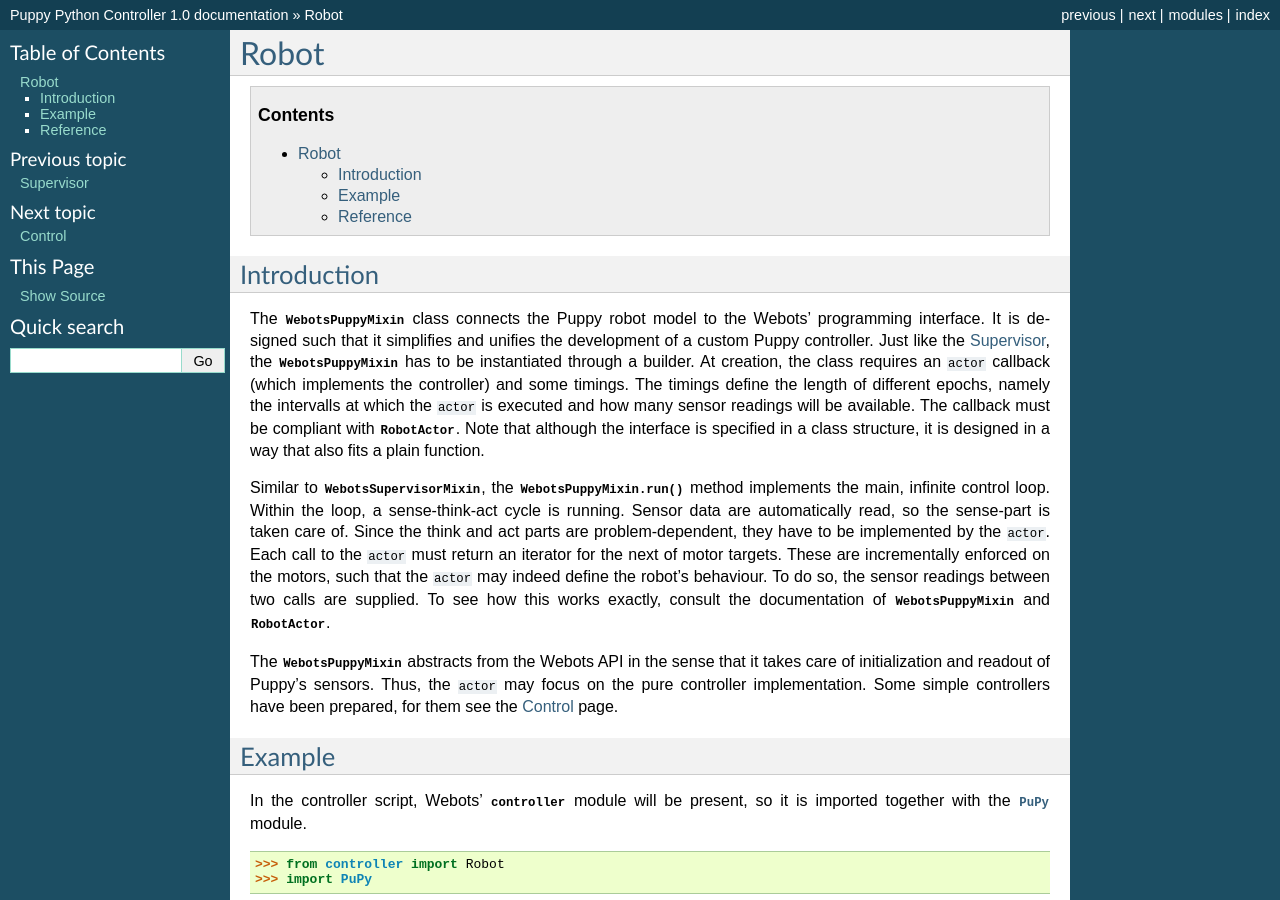
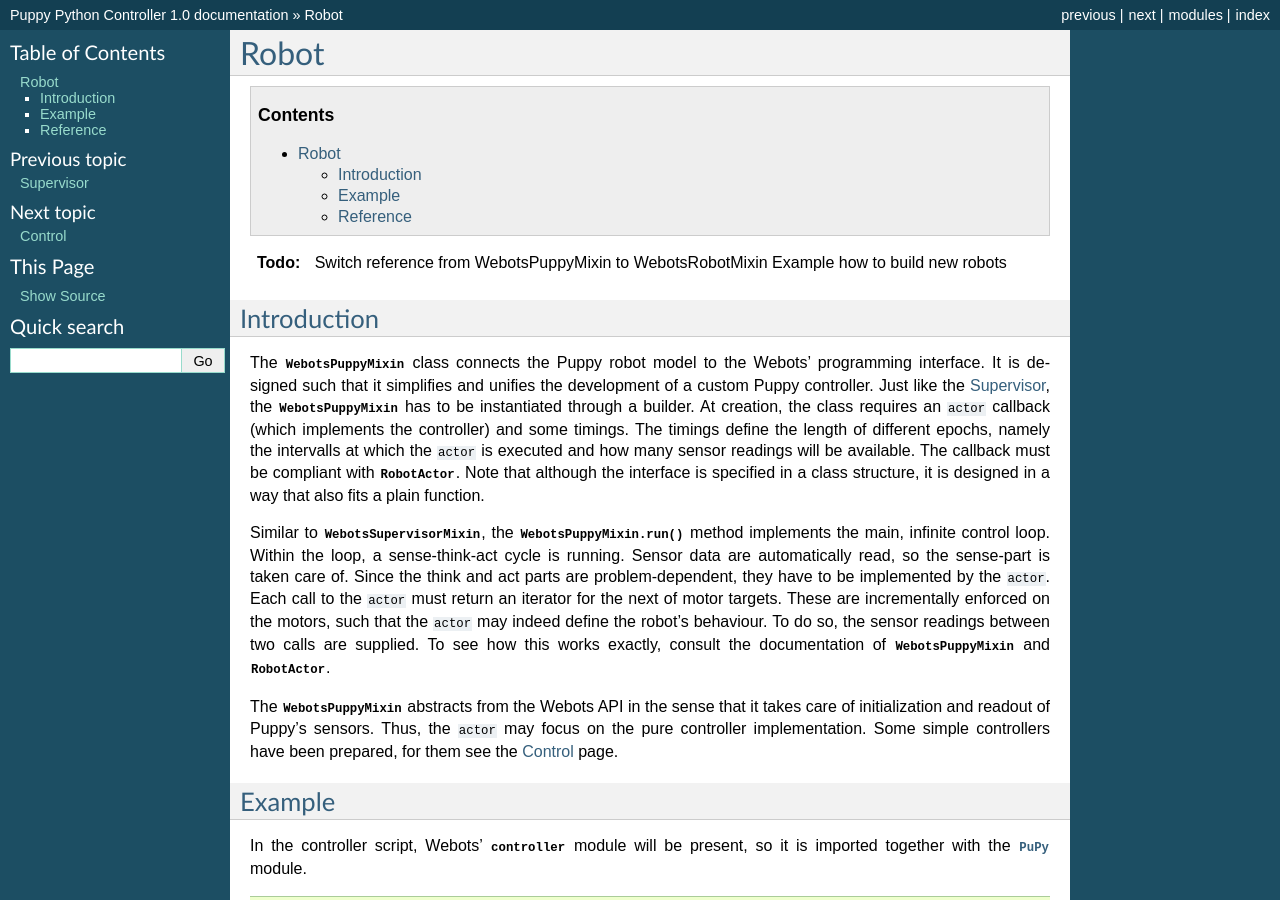
Before and after one commit to igsor/PuPy, a Sphinx documentation site: the page built from doc/source/robot.rst, in a window 1280 px wide and 900 px high. Built offline with Sphinx 7.4.7, drawn with Linux system fonts in a browser that asks for light colours.

Commit message:
Post-merge note
git-svn-id: https://src.ifi.uzh.ch/ailab/esmcs/src/python/lib/PuPy@1406 10eb3eed-6697-4d8c-9aac-32ebf1d36239

```diff
--- a/doc/source/robot.rst
+++ b/doc/source/robot.rst
@@ -5,6 +5,11 @@ Robot
 .. module:: PuPy
 
 .. contents::
+
+
+.. todo::
+    Switch reference from WebotsPuppyMixin to WebotsRobotMixin
+    Example how to build new robots
 
 
 Introduction
```
